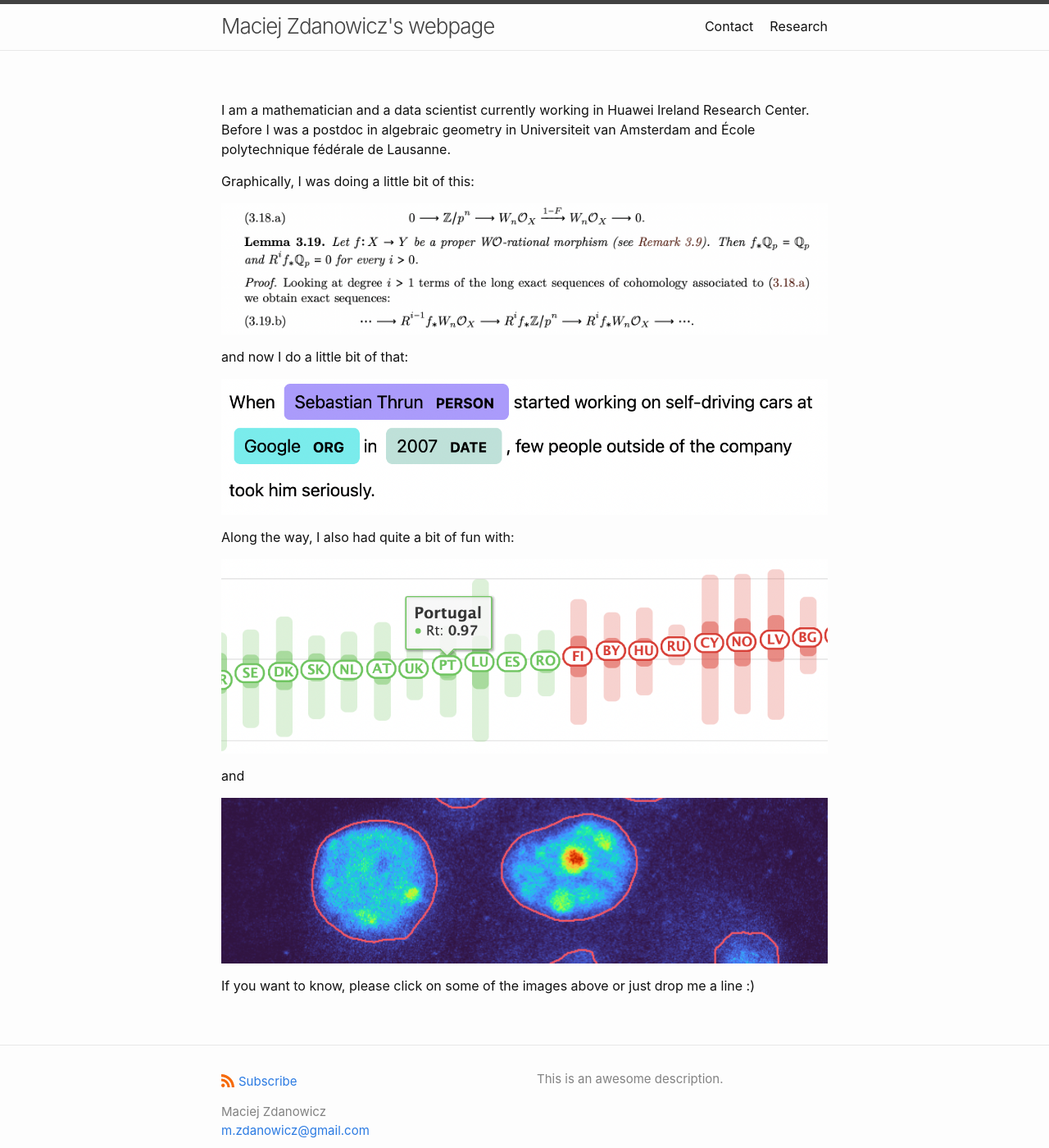
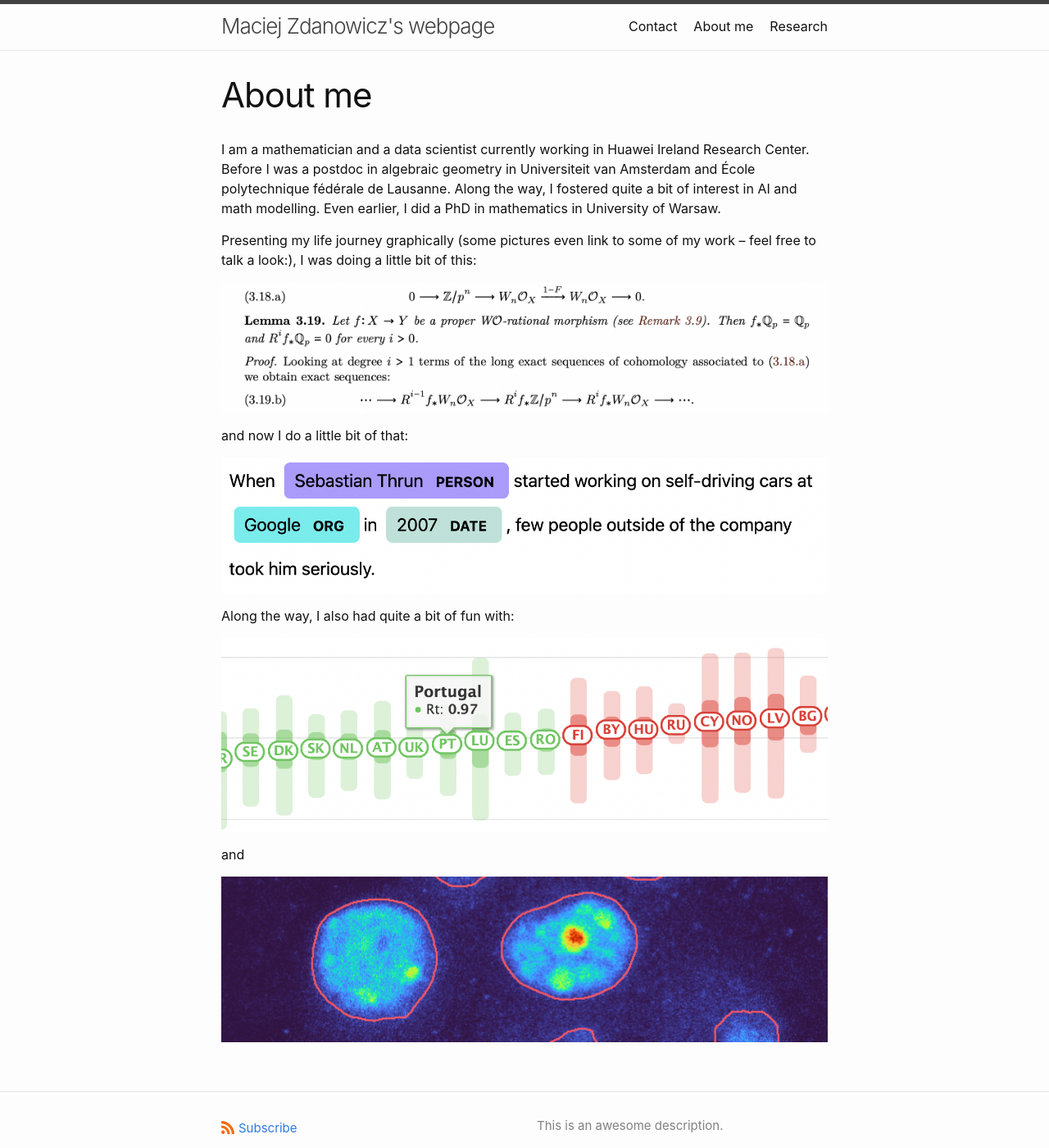
Before and after one commit to maciekrt/maciekrt.github.io, a Jekyll site: the page built from index.md, in a window 1280 px wide and 1400 px high. Shown: the whole window at 82% size. Built offline with Jekyll 4.4.1, drawn with Linux system fonts in a browser that asks for light colours.

Commit message:
Rewrite main page.

```diff
--- a/index.md
+++ b/index.md
@@ -5,11 +5,12 @@
 # To change the home page layout, edit the _layouts/home.html file.
 # See: https://jekyllrb.com/docs/themes/#overriding-theme-defaults
 #
+title: About me
 layout: page
 ---
-I am a mathematician and a data scientist currently working in Huawei Ireland Research Center. Before I was a postdoc in algebraic geometry in Universiteit van Amsterdam and École polytechnique fédérale de Lausanne.
+I am a mathematician and a data scientist currently working in Huawei Ireland Research Center. Before I was a postdoc in algebraic geometry in Universiteit van Amsterdam and École polytechnique fédérale de Lausanne. Along the way, I fostered quite a bit of interest in AI and math modelling. Even earlier, I did a PhD in mathematics in University of Warsaw.
 
-Graphically, I was doing a little bit of this:
+Presenting my life journey graphically (some pictures even link to some of my work -- feel free to talk a look:), I was doing a little bit of this:
 
 [![math reasoning](/assets/argument.png)](https://arxiv.org/search/math?searchtype=author&query=Zdanowicz%2C+M)
 
@@ -24,5 +25,3 @@ Along the way, I also had quite a bit of fun with:
 and
 
 [![medical vision](/assets/medical-vision.png)](https://github.com/maciekrt/membrane-hub)
-
-If you want to know, please click on some of the images above or just drop me a line :)
```
